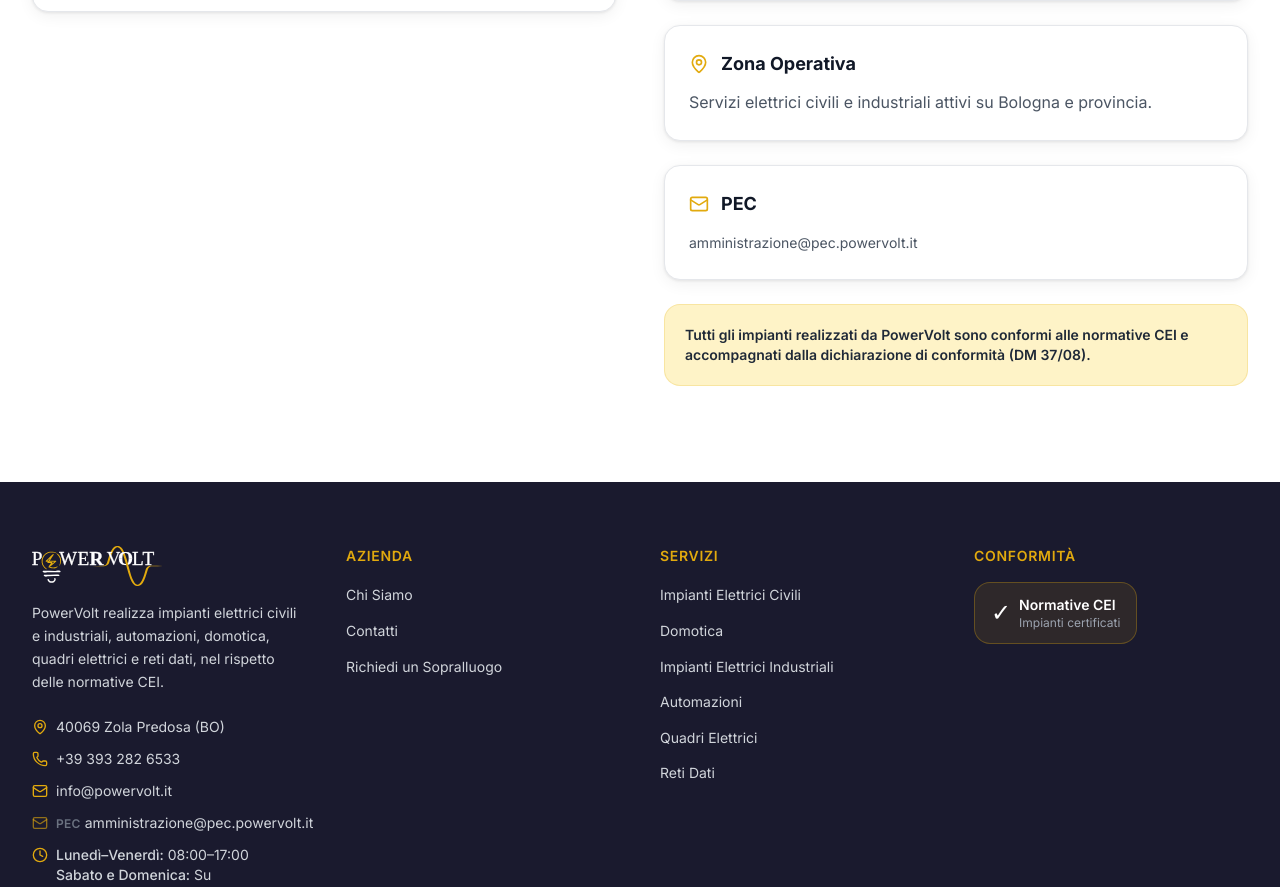
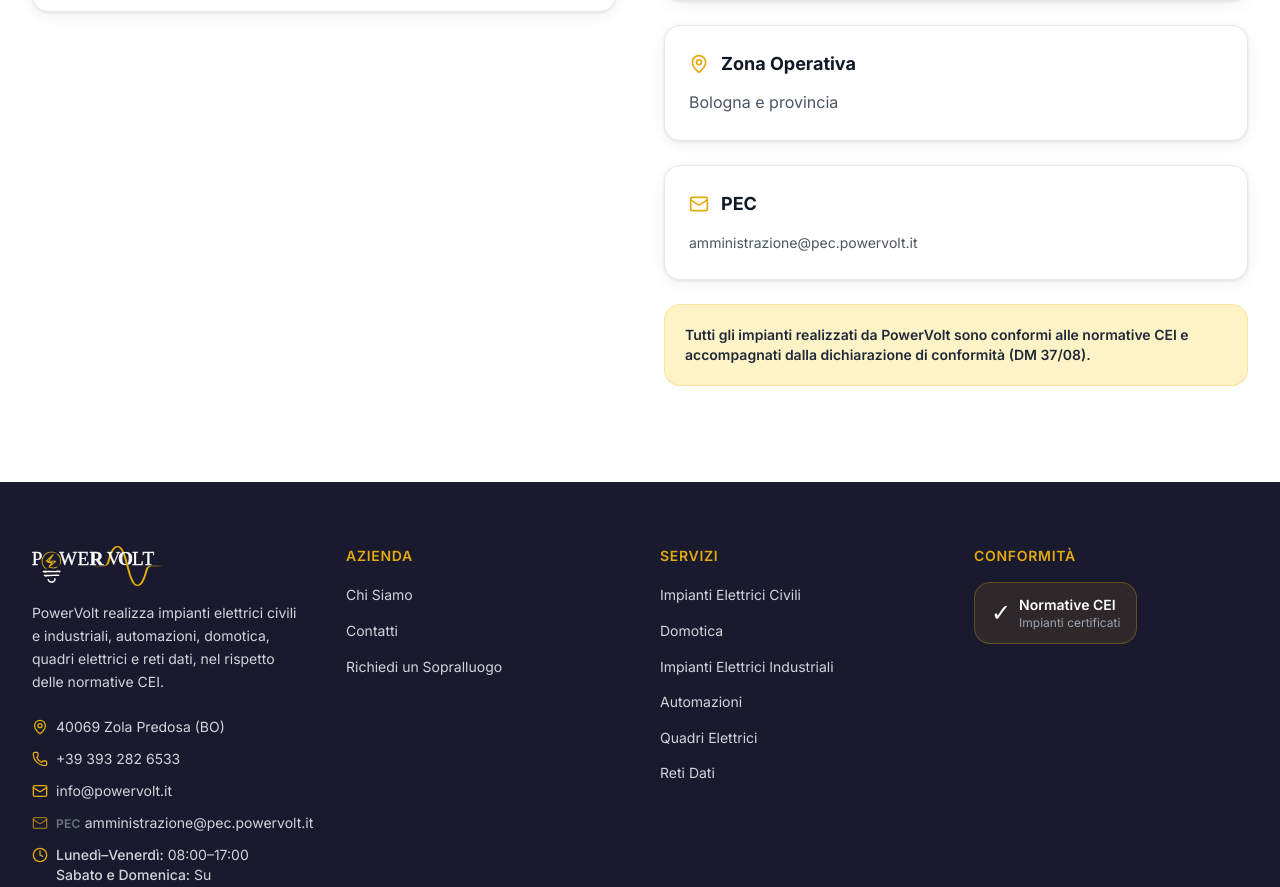
Before and after one commit to MyPowervolt/Web, a Next.js app: page /contatti in a window 1280 px wide. Shown: the part 1152-2039 px from the top of the page. Built offline with nearby package versions, Linux system fonts and the light colour scheme.

Commit message:
Update contact area text

```diff
--- a/src/app/contatti/page.tsx
+++ b/src/app/contatti/page.tsx
@@ -186,7 +186,7 @@ export default function ContattiPage() {
                   <h3 className="text-lg font-bold text-neutral-900">Zona Operativa</h3>
                 </div>
                 <p className="text-neutral-600">
-                  Servizi elettrici civili e industriali attivi su Bologna e provincia.
+                  Bologna e provincia
                 </p>
               </div>
 
```
